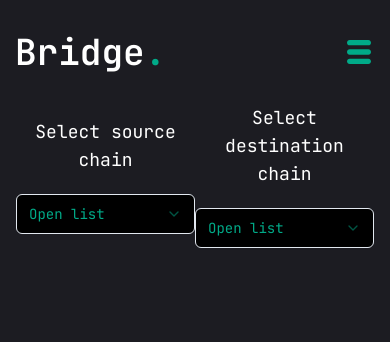
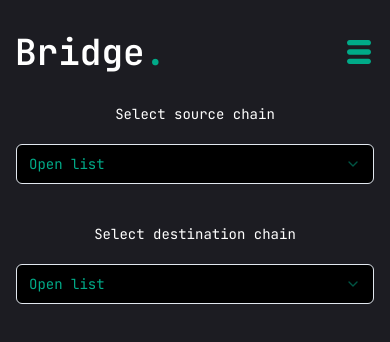
Before and after one commit to MuhammadNazim6/bridge_front, a Next.js app: page / in a window 390 px wide. Shown: the top 342 px of the page. Built offline with nearby package versions, Linux system fonts and the light colour scheme.

Commit message:
Hosting attempt

```diff
--- a/app/page.tsx
+++ b/app/page.tsx
@@ -88,10 +88,10 @@ function Home() {
         transition: { delay: 0.2, duration: 0.4, ease: 'easeIn' }
       }}
       className='w-full px-4 md:px-0'>
-      <div className="flex">
+      <div className="md:flex">
         <div className='flex justify-center items-center flex-col space-y-5 w-full'>
 
-          <p className="text-lg text-white text-center">
+          <p className="md:text-lg text-sm text-white text-center">
             Select source chain
           </p>
           <Select onValueChange={handleFetchSrcTokens}>
@@ -138,10 +138,9 @@ function Home() {
           )}
         </div>
 
-        {/*  */}
 
         <div className='flex justify-center items-center flex-col space-y-5 w-full'>
-          <p className="text-lg text-white text-center">
+          <p className="md:text-lg text-sm mt-10 md:mt-0 text-white text-center">
             Select destination chain
           </p>
           <Select onValueChange={handleFetchDestTokens}>
```
